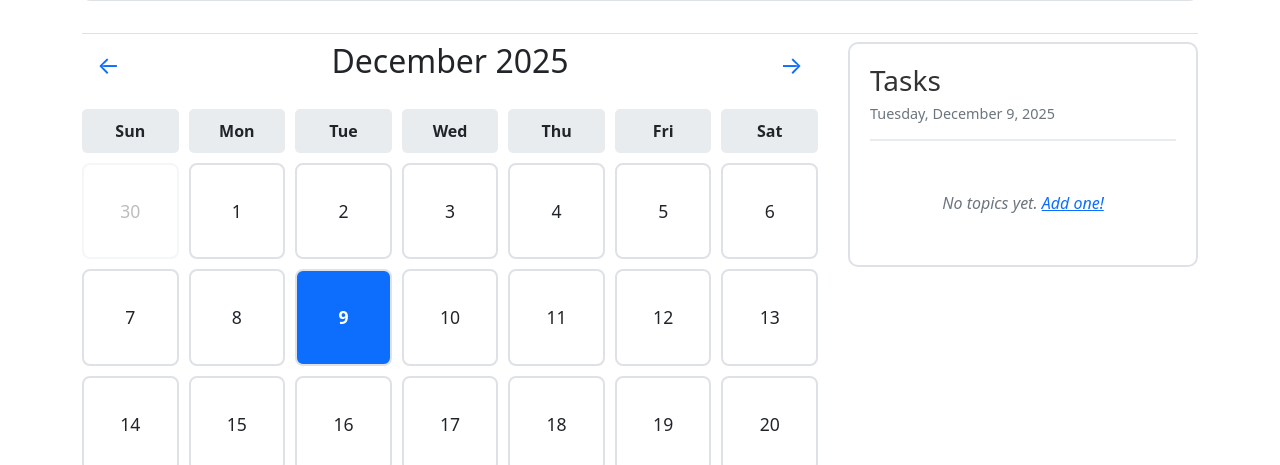
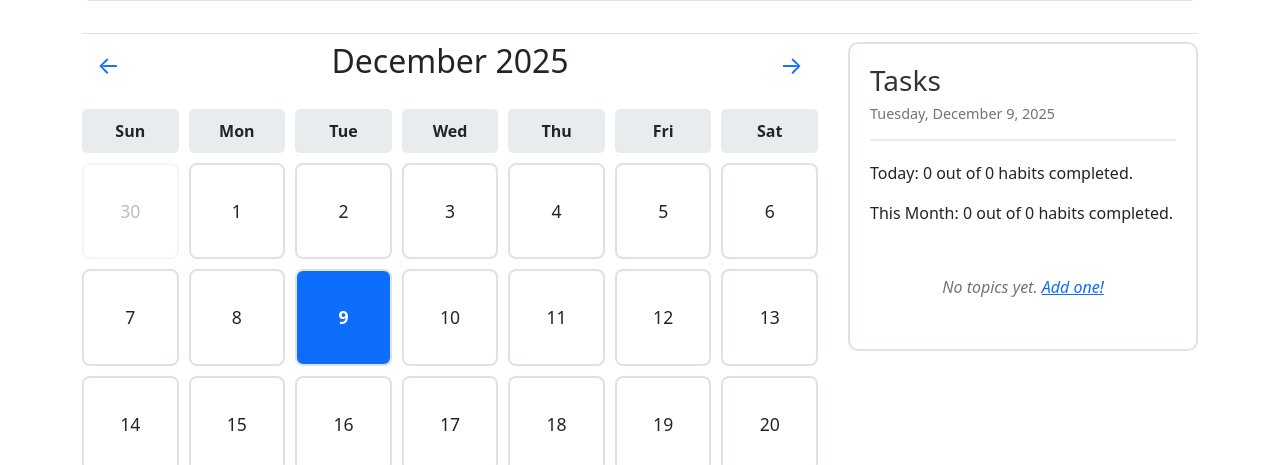
Before and after one commit to Qrol63/CY300, a Django app: template learning_logs/templates/learning_logs/home.html in a window 1280 px wide. Shown: the part 284-749 px from the top of the page. Run offline with Django 4.2, Linux system fonts and the light colour scheme; the template is opened without the code that fills it, so the values that code supplies are empty; some libraries are stand-ins or nearby versions.

Commit message:
fix it to update properly

```diff
--- a/learning_logs/templates/learning_logs/home.html
+++ b/learning_logs/templates/learning_logs/home.html
@@ -250,6 +250,43 @@
     );
   }
 
+    function updateStats() {
+    const statsContainer = document.querySelector('.habit-stats');
+    if (!statsContainer) return;
+
+    const dayP = statsContainer.querySelector('p:nth-child(1)');
+    const monthP = statsContainer.querySelector('p:nth-child(2)');
+    if (!dayP || !monthP) return;
+
+    // Total number of habits (topics)
+    const totalTopics = document.querySelectorAll('.task-checkbox').length;
+
+    // --- Daily stats: based on TODAY ---
+    const today = new Date();
+    const todayKey = getDateKey(today);
+    const completedToday = (completions[todayKey] || []).length;
+
+    dayP.textContent = `Today: ${completedToday} out of ${totalTopics} habits completed.`;
+
+    // --- Monthly stats: based on THIS MONTH (today's month) ---
+    const year = today.getFullYear();
+    const month = today.getMonth() + 1;
+    const monthPrefix = year + '-' + String(month).padStart(2, '0');
+
+    let completedThisMonth = 0;
+    for (const key in completions) {
+      if (key.startsWith(monthPrefix)) {
+        completedThisMonth += completions[key].length;
+      }
+    }
+
+    const daysInMonth = new Date(year, month, 0).getDate();
+    const totalPossible = totalTopics * daysInMonth;
+
+    monthP.textContent = `This Month: ${completedThisMonth} out of ${totalPossible} habits completed.`;
+  }
+
+
   function renderCalendar() {
     const year = currentDate.getFullYear();
     const month = currentDate.getMonth();
@@ -442,6 +479,7 @@
 
         updateTaskCheckboxes();
         renderCalendar();
+        updateStats();
       }
     })
     .catch(error => console.error('Error:', error));
@@ -472,5 +510,6 @@
   updateSelectedDateDisplay();
   renderCalendar();
   updateTaskCheckboxes();
+  updateStats();
 </script>
 {% endblock content %}
```
